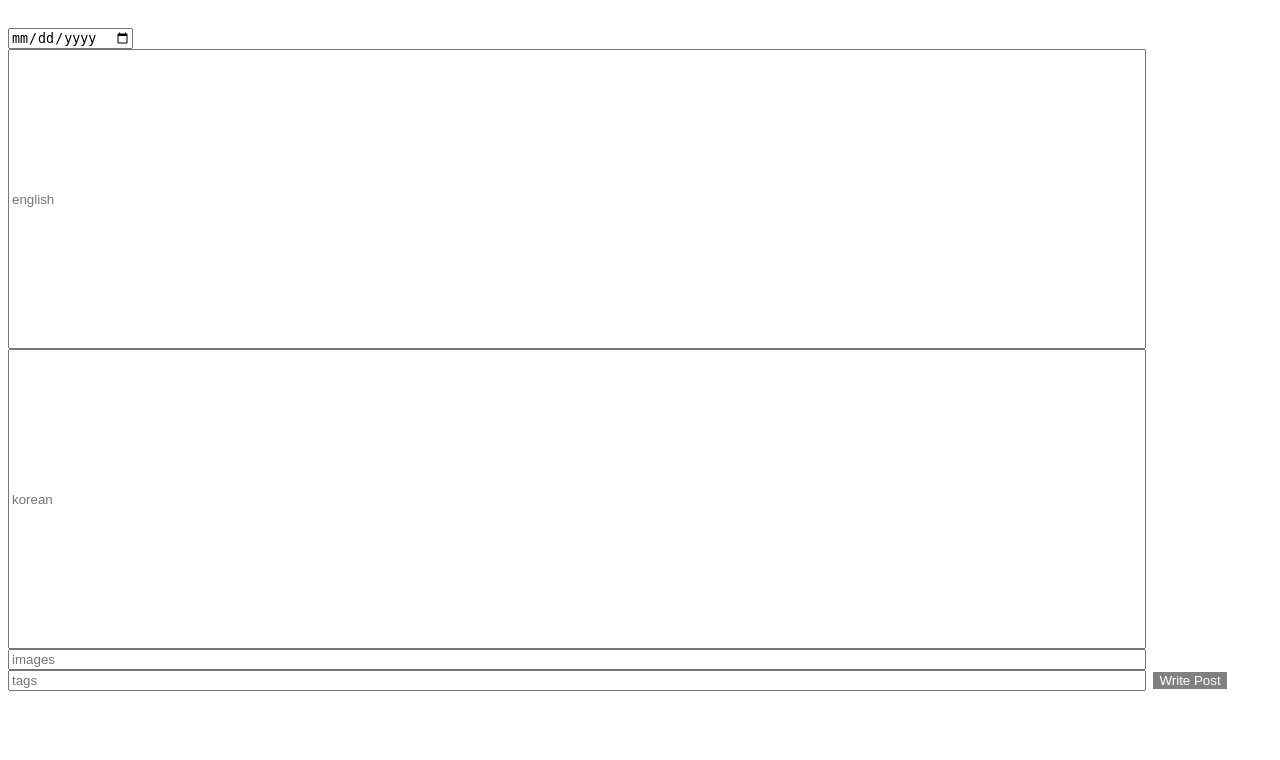
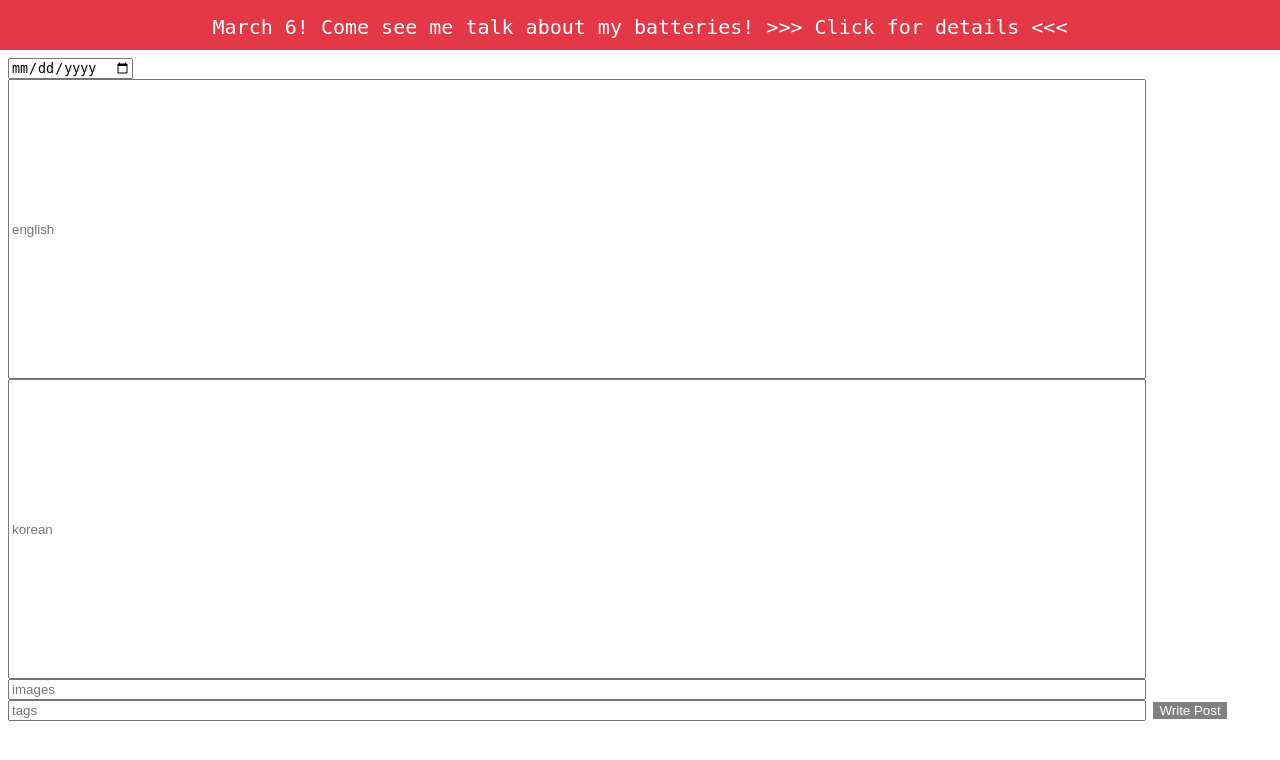
Before and after one commit to a-tbd/flask_website, a Flask app: page /write_post/ in a window 1280 px wide. Shown: the top 760 px of the page. Run offline with Flask 2, Linux system fonts and the light colour scheme; parts of the project's set-up code (start-up, migrations or seed data) failed here and were passed over; some libraries are stand-ins or nearby versions.

Commit message:
add banner for new inc talk

```diff
--- a/app/static/style.css
+++ b/app/static/style.css
@@ -1,6 +1,6 @@
 body {
     font-family: monospace;
-    padding-top: 20px;
+    padding-top: 50px;
 }
 
 div.gallery img {
@@ -63,10 +63,6 @@ a.tag {
     color: white;
 }
 
-.write_post {
-
-}
-
 .large-textbox {
     height: 300px;
     width: 90%;
@@ -81,3 +77,25 @@ a.tag {
     display: table;
     clear: both;
 }
+
+.scroll-contain {
+    position: absolute;
+    background-color: #e33946;
+    top: 0px;
+    left: 0px;
+    right: 0px;
+    width: 100%;
+    height: 50px;
+}
+
+.banner-link a {
+    display: block;
+    padding: 15px 32px;
+    width: 100%;
+    color: white;
+    text-align: center;
+    text-decoration: none;
+    vertical-align: middle;
+    font-size: 20px;
+    align-content: center;
+}
--- a/app/templates/base.html
+++ b/app/templates/base.html
@@ -20,6 +20,13 @@
 		<!-- Mobile first responsive view -->
 		<!-- <meta name="viewport" content="width=device-width, initial-scale=1, shrink-to-fit=no"> -->
 	</head>
+	<header>
+		<div class="scroll-contain">
+			<div class="banner-link">
+				<a href="https://pioneerworks.org/programs/mvr-3-2/" target="_blank">March 6!  Come see me talk about my batteries! >>> Click for details <<< </a>
+			</div>
+		</div>
+	</header>
 	{% block body %}
 	{% endblock %}
 </html>
--- a/run.py
+++ b/run.py
@@ -1,4 +1,4 @@
 from app import app
 
 if __name__ == '__main__':
-    app.run('0.0.0.0', port=8080, debug=True)
+    app.run('0.0.0.0', port=5000, debug=True)
```
Also changed, not shown: app/static/imgs/empty.gif (added).
